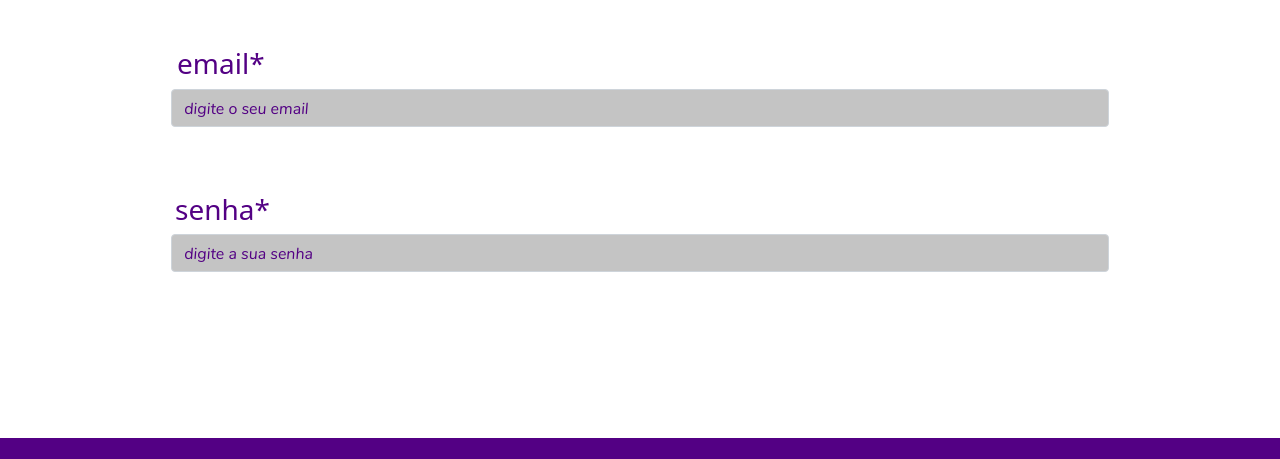
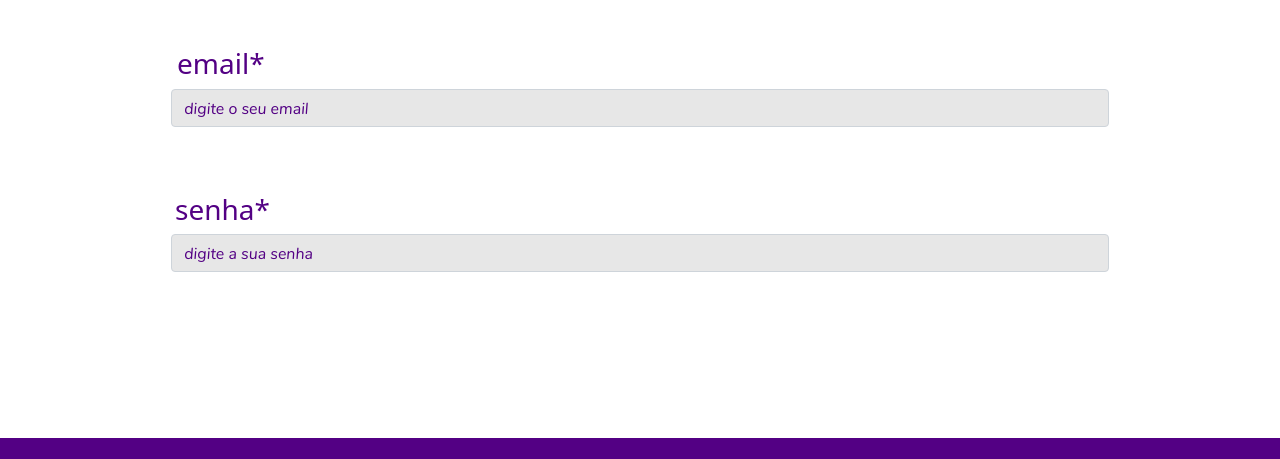
Before and after one commit to Lemos1347/Projeto3, a plain HTML site: page src/Frontend/view/login.html in a window 1280 px wide. Shown: the part 219-678 px from the top of the page. Drawn offline with nearby package versions, Linux system fonts and the light colour scheme.

Commit message:
Update style.css

```diff
--- a/src/Frontend/css/style.css
+++ b/src/Frontend/css/style.css
@@ -6,7 +6,7 @@
   --branco-padrao: #FFFFFF;
   --preto-padrao: #000000;
   --cinza-claro-fundo: #EFEFEF;
-  --cinza-fundo: #C4C4C4;
+  --cinza-fundo: rgba(196, 196, 196, 0.4);
   --shadow-green: #347601;
   --shadow-yellow: #EAD200;
   --shadow-red: #760101;
```
